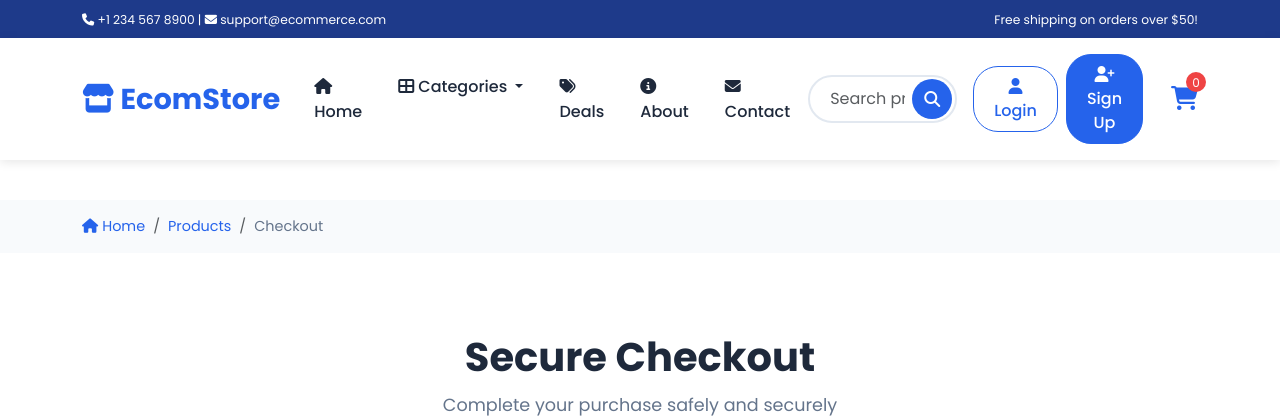
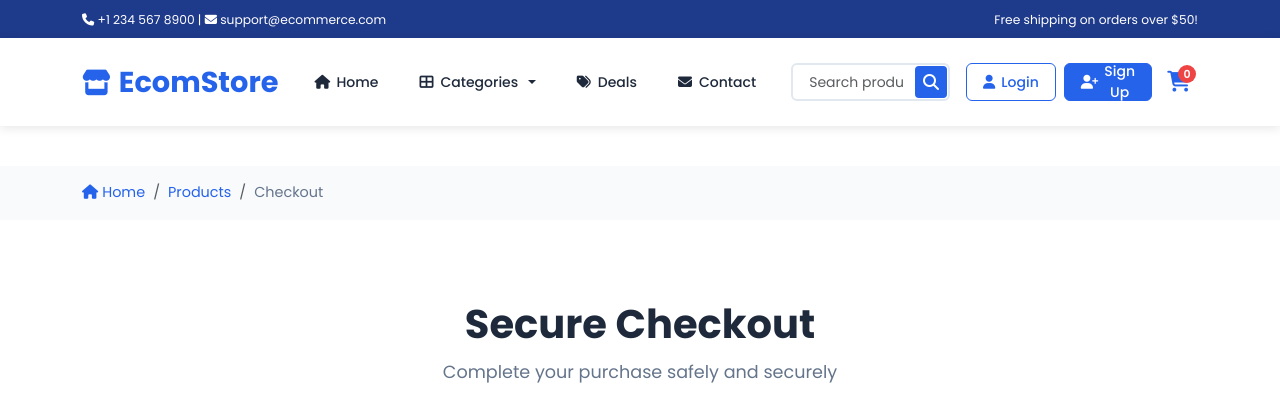
Before and after one commit to steve-ongera/mpesa_testing_api_stk, a Django app: page /checkout/1/ in a window 1280 px wide. Shown: the top 420 px of the page. Run offline with Django 5.2, Linux system fonts and the light colour scheme; a user stored in the database is signed in; data comes from the database, SQL or seed files in the repository; both versions use the stored data as it was after the commit; some libraries are stand-ins or nearby versions.

Commit message:
made updates

```diff
--- a/templates/base.html
+++ b/templates/base.html
@@ -51,46 +51,100 @@
     background-color: white;
     box-shadow: 0 2px 10px rgba(0,0,0,0.1);
     padding: 1rem 0;
+    min-height: 70px;
 }
 
 .navbar-brand {
     font-weight: 700;
     font-size: 1.8rem;
     color: var(--primary-blue) !important;
+    display: flex;
+    align-items: center;
+    gap: 8px;
+}
+
+.navbar-brand i {
+    font-size: 1.6rem;
+}
+
+.navbar-nav {
+    align-items: center;
 }
 
 .navbar-nav .nav-link {
     color: var(--gray-dark) !important;
     font-weight: 500;
-            margin: 0 10px;
+    margin: 0 5px;
+    padding: 8px 15px !important;
     transition: color 0.3s ease;
+    display: flex;
+    align-items: center;
+    gap: 6px;
+    font-size: 14px;
+    border-radius: 6px;
 }
 
 .navbar-nav .nav-link:hover {
     color: var(--primary-blue) !important;
+    background-color: rgba(37, 99, 235, 0.1);
+}
+
+.navbar-nav .nav-link i {
+    font-size: 14px;
+    width: 16px;
+    text-align: center;
+}
+
+.dropdown-menu {
+    border: none;
+    box-shadow: 0 4px 20px rgba(0,0,0,0.1);
+    border-radius: 8px;
+    padding: 8px 0;
+    margin-top: 8px;
+}
+
+.dropdown-item {
+    padding: 8px 20px;
+    font-size: 14px;
+    transition: background-color 0.2s ease;
+}
+
+.dropdown-item:hover {
+    background-color: rgba(37, 99, 235, 0.1);
+    color: var(--primary-blue);
 }
 
 .btn-primary {
     background-color: var(--primary-blue);
     border-color: var(--primary-blue);
-            border-radius: 25px;
-            padding: 8px 20px;
+    border-radius: 6px;
+    padding: 8px 16px;
     font-weight: 500;
     transition: all 0.3s ease;
+    font-size: 14px;
+    display: flex;
+    align-items: center;
+    gap: 6px;
+    height: 38px;
 }
 
 .btn-primary:hover {
     background-color: var(--secondary-blue);
     border-color: var(--secondary-blue);
-            transform: translateY(-2px);
+    transform: translateY(-1px);
 }
 
 .btn-outline-primary {
     color: var(--primary-blue);
     border-color: var(--primary-blue);
-            border-radius: 25px;
-            padding: 8px 20px;
+    border-radius: 6px;
+    padding: 8px 16px;
     font-weight: 500;
+    font-size: 14px;
+    display: flex;
+    align-items: center;
+    gap: 6px;
+    height: 38px;
 }
 
 .btn-outline-primary:hover {
@@ -101,61 +155,101 @@
 /* Search Bar */
 .search-container {
     position: relative;
-            max-width: 400px;
+    max-width: 350px;
+    margin: 0 15px;
 }
 
 .search-input {
-            border-radius: 25px;
+    border-radius: 6px;
     border: 2px solid #e2e8f0;
-            padding: 10px 50px 10px 20px;
+    padding: 8px 45px 8px 16px;
     width: 100%;
     transition: border-color 0.3s ease;
+    font-size: 14px;
+    height: 38px;
 }
 
 .search-input:focus {
     border-color: var(--primary-blue);
     box-shadow: 0 0 0 0.2rem rgba(37, 99, 235, 0.25);
+    outline: none;
 }
 
 .search-btn {
     position: absolute;
-            right: 5px;
+    right: 3px;
     top: 50%;
     transform: translateY(-50%);
     background-color: var(--primary-blue);
     border: none;
-            border-radius: 50%;
-            width: 40px;
-            height: 40px;
+    border-radius: 4px;
+    width: 32px;
+    height: 32px;
     color: white;
     transition: background-color 0.3s ease;
+    display: flex;
+    align-items: center;
+    justify-content: center;
 }
 
 .search-btn:hover {
     background-color: var(--secondary-blue);
 }
 
+/* User Actions Container */
+.user-actions {
+    display: flex;
+    align-items: center;
+    gap: 10px;
+    height: 38px;
+}
+
 /* Cart Icon */
 .cart-icon {
     position: relative;
     color: var(--primary-blue);
-            font-size: 1.5rem;
-            margin-left: 20px;
+    font-size: 1.3rem;
+    text-decoration: none;
+    padding: 8px;
+    border-radius: 6px;
+    transition: all 0.3s ease;
+    display: flex;
+    align-items: center;
+    justify-content: center;
+    height: 38px;
+    width: 38px;
+}
+
+.cart-icon:hover {
+    background-color: rgba(37, 99, 235, 0.1);
+    color: var(--primary-blue);
 }
 
 .cart-badge {
     position: absolute;
-            top: -8px;
-            right: -8px;
+    top: 2px;
+    right: 2px;
     background-color: #ef4444;
     color: white;
     border-radius: 50%;
-            width: 20px;
-            height: 20px;
-            font-size: 12px;
+    width: 18px;
+    height: 18px;
+    font-size: 11px;
     display: flex;
     align-items: center;
     justify-content: center;
+    font-weight: 600;
+}
+
+/* Mobile Navbar Toggler */
+.navbar-toggler {
+    border: none;
+    padding: 4px 8px;
+    border-radius: 4px;
+}
+
+.navbar-toggler:focus {
+    box-shadow: none;
 }
 
 /* Messages */
@@ -249,8 +343,31 @@
         margin: 10px 0;
     }
 
+    .user-actions {
+        flex-direction: column;
+        gap: 8px;
+        width: 100%;
+    }
+
+    .user-actions .btn {
+        width: 100%;
+        justify-content: center;
+    }
+
     .cart-icon {
-                margin-left: 10px;
+        align-self: center;
+    }
+}
+
+@media (max-width: 991px) {
+    .navbar-collapse {
+        margin-top: 15px;
+        padding-top: 15px;
+        border-top: 1px solid #e2e8f0;
+    }
+
+    .search-container {
+        margin: 15px 0;
     }
 }
     </style>
@@ -300,9 +417,7 @@
                     <li class="nav-item">
                         <a class="nav-link" href="#"><i class="fas fa-tags"></i> Deals</a>
                     </li>
-                    <li class="nav-item">
-                        <a class="nav-link" href="#"><i class="fas fa-info-circle"></i> About</a>
-                    </li>
+
                     <li class="nav-item">
                         <a class="nav-link" href="#"><i class="fas fa-envelope"></i> Contact</a>
                     </li>
```
Also changed, not shown: db.sqlite3, media/products/Apple_50W_Original_Fast_Charger_For_IPhone-14-14pro-16_pro_max.jpg (added), media/products/Galaxy_Samsung_Buds_3.jpg (added). Lines whose indentation alone changed are shown as unchanged.
